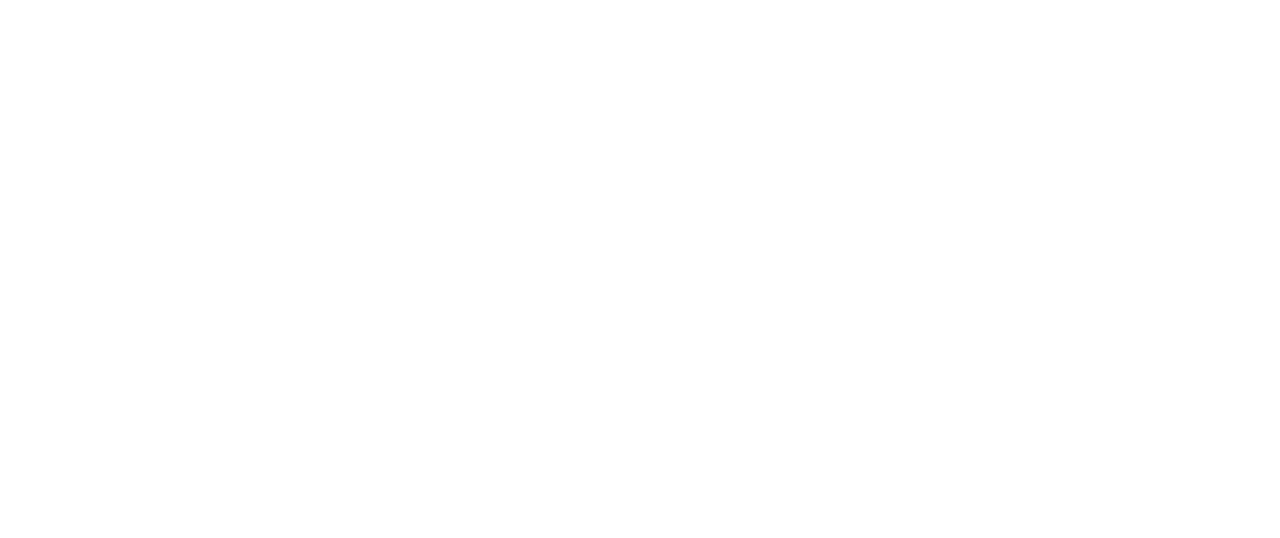
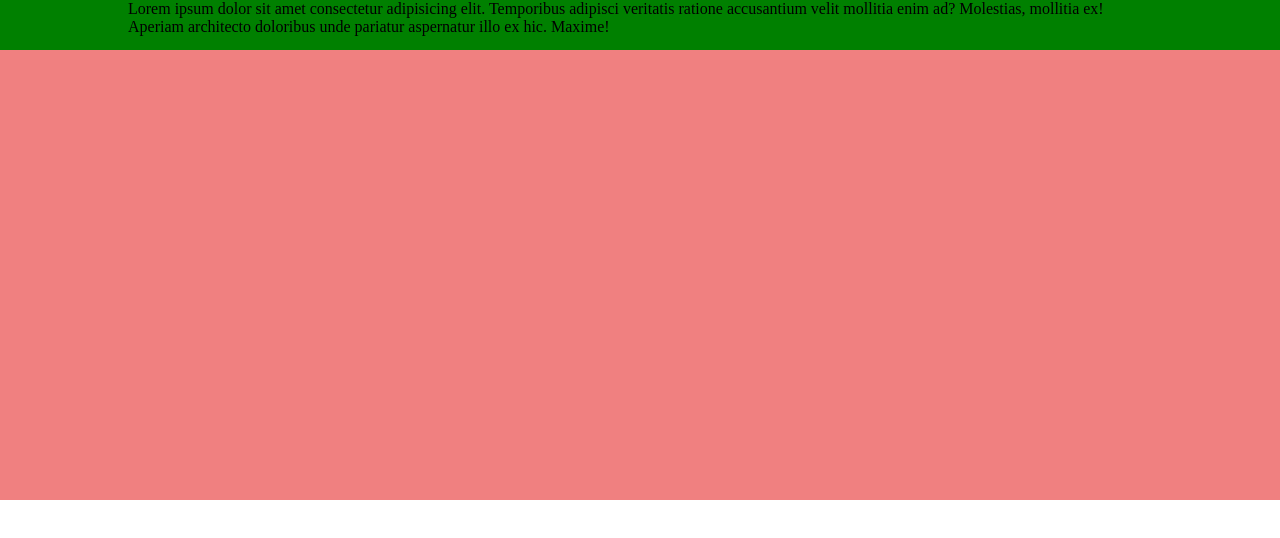
Before and after one commit to NicolettaBr/-htmlcss-hubspot, a plain HTML site: page index.html in a window 1280 px wide. Drawn offline with Linux system fonts and the light colour scheme.

Commit message:
inizio header

```diff
--- a/css/style.css
+++ b/css/style.css
@@ -0,0 +1,32 @@
+/*RESET*/
+*{
+    margin: 0;
+    padding: 0;
+    box-sizing: border-box;
+}
+
+img{
+    width: 100%;
+}
+
+/*COMMON*/
+
+.margin{
+    width: 80%;
+    margin: auto;
+}
+
+
+/*HEADER*/
+
+header{
+    background-color:lightcoral;
+    height: 500px;
+}
+
+header .menu-top{
+    background-color: green;
+    height: 50px;
+}
+
+/*FINE HEADER*/
--- a/index.html
+++ b/index.html
@@ -7,8 +7,23 @@
     <title>Hubspot</title>
 
     <link rel="stylesheet" href="css/style.css">
+
+    <link rel="stylesheet" href="https://cdnjs.cloudflare.com/ajax/libs/font-awesome/5.15.2/css/all.min.css">
+
+    <link rel="preconnect" href="https://fonts.gstatic.com">
+    <link href="https://fonts.googleapis.com/css2?family=Montserrat:wght@300;400;500;700&display=swap" rel="stylesheet">
 </head>
 <body>
 
+    <!--HEADER-->
+
+    <header>
+
+        <nav class="menu-top">
+            <p class="margin">Lorem ipsum dolor sit amet consectetur adipisicing elit. Temporibus adipisci veritatis ratione accusantium velit mollitia enim ad? Molestias, mollitia ex! Aperiam architecto doloribus unde pariatur aspernatur illo ex hic. Maxime!</p>
+        </nav>
+    </header>
+    <!--FINE HEADER-->
+
 </body>
 </html>
```
